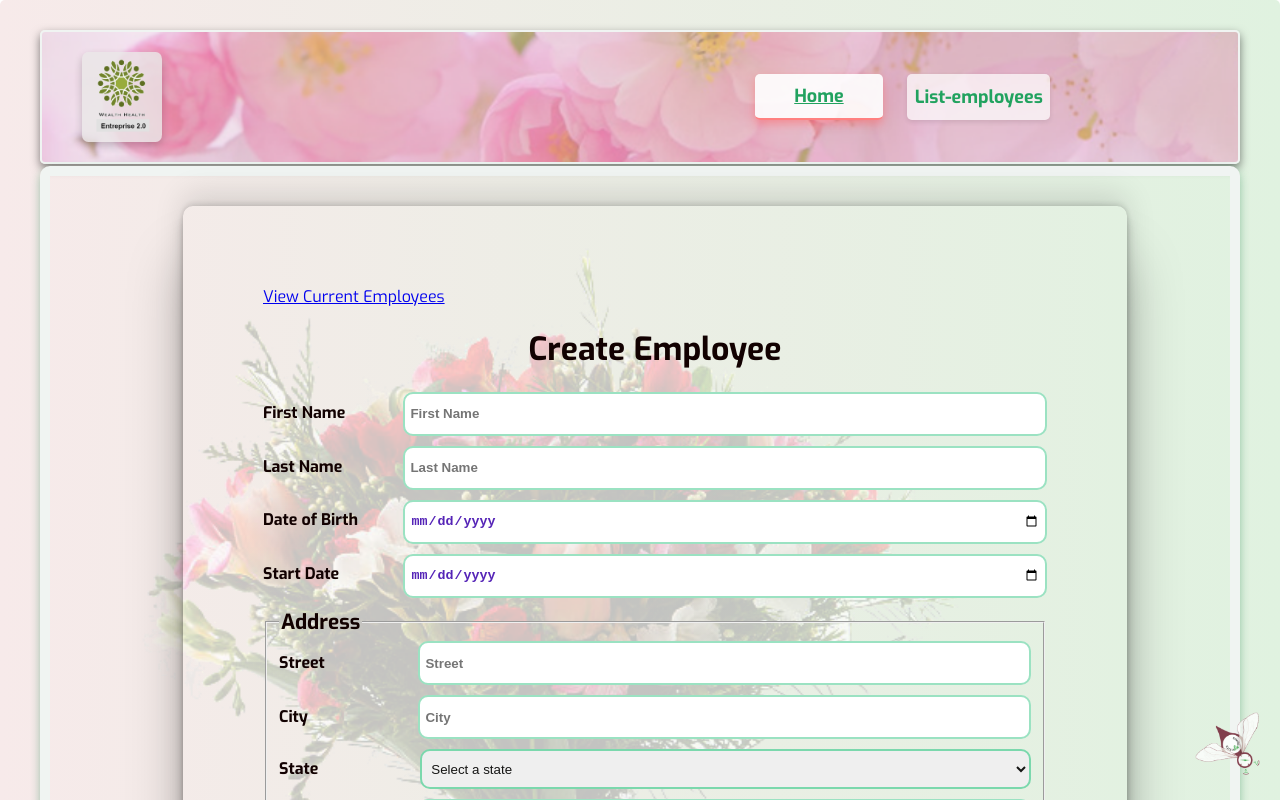
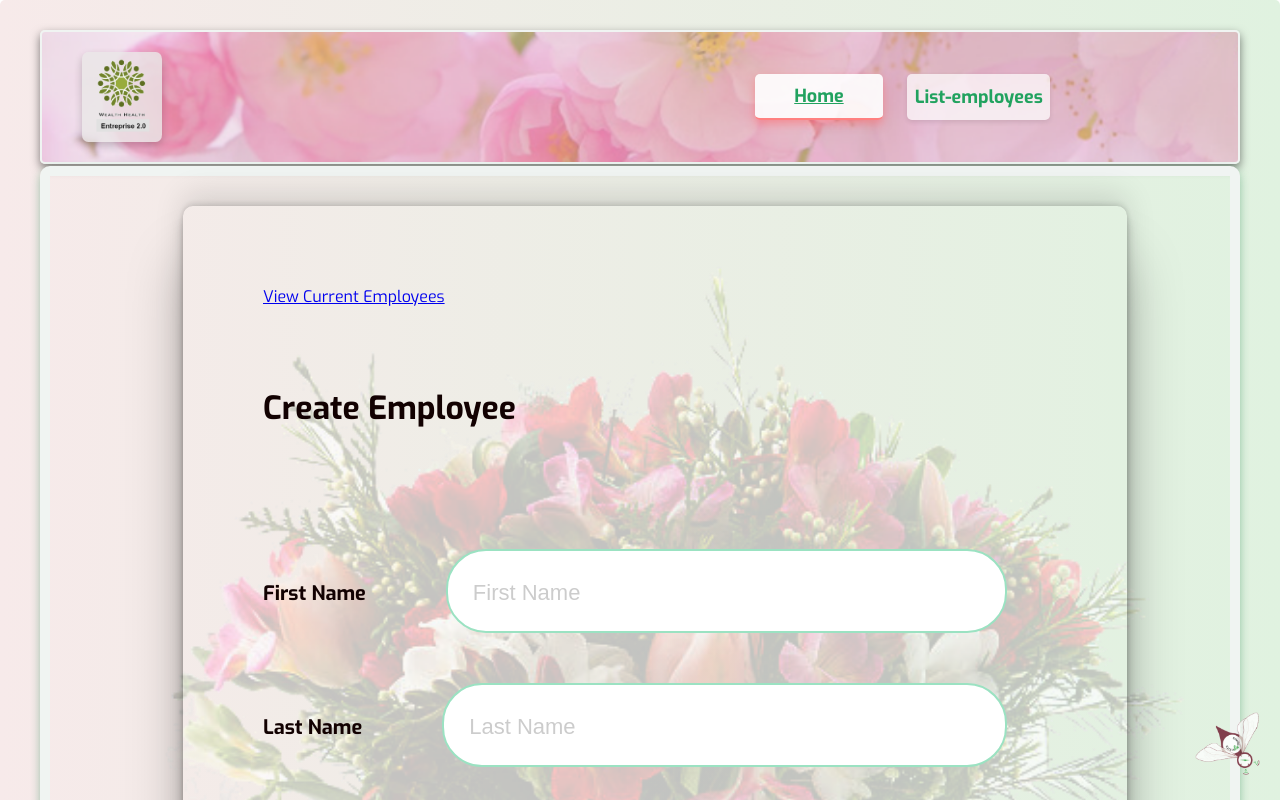
Before and after one commit to tetyanachouteau/P14FrontRHNet, a React (Create React App) app: page / in a window 1280 px wide. Shown: the top 800 px of the page. Built offline with nearby package versions, Linux system fonts and the light colour scheme.

Commit message:
Update of form imput css, ready to finish the style

```diff
--- a/src/components/Input.jsx
+++ b/src/components/Input.jsx
@@ -1,3 +1,4 @@
+import React, { useState } from 'react';
 import styles from "./Input.module.css";
 
 /**
@@ -12,23 +13,33 @@ import styles from "./Input.module.css";
  * @param {string} value - The current value of the input element.
  */
 function Input({ label, placeholder, type, controlId, onChange, hasError, value }) {
+    const [isCompleted, setIsCompleted] = useState(false);
+
+    const handleBlur = () => {
+        if (value.trim() !== "") {
+            setIsCompleted(true);
+        }
+    };
+
+    const handleFocus = () => {
+        setIsCompleted(false);
+    };
+
     return (
         <div className={styles.group}>
-            {/* Display error message if hasError is true */}
             {hasError && <div className={styles.errorMsg}>{hasError}</div>}
             <div className={styles.groupInput}>
-                {/* Label for the input element */}
                 <label className={styles.label} htmlFor={controlId}>{label}</label>
-
-                {/* Input element with conditional class for error state */}
                 <input
-                    className={hasError ? [styles.input, styles.error].join(" ") : styles.input}
+                    className={`${styles.input} ${isCompleted ? styles["input-completed"] : ""} ${hasError ? styles.error : ""}`}
                     value={value}
                     onChange={onChange}
                     id={controlId}
                     type={type}
                     placeholder={placeholder}
                     aria-label={label}
+                    onBlur={handleBlur}
+                    onFocus={handleFocus}
                 />
             </div>
         </div>
--- a/src/components/Input.module.css
+++ b/src/components/Input.module.css
@@ -1,3 +1,10 @@
+/* Styles pour placeholder */
+.input::placeholder {
+    color: #ccc;
+    font-weight: normal;
+    font-size: 22px;
+}
+
 .group {
     display: flex;
     flex-direction: column;
@@ -14,31 +21,42 @@
 .input {
     width: 100%;
     margin-left: 20px;
+    margin-right: 40px;
+    margin-bottom: 40px;
     height: 30px;
-    border-radius: 10px;
-    padding: 5px;
+    border-radius: 40px;
+    padding: 25px;
     border: 2px solid #9be2c2; /* Bordure bleue */
-    color: rgb(85, 36, 183); /* Couleur des lettres orange */
+    color: rgb(6, 1, 17); /* Couleur des lettres initiale */
     font-weight: bold; /* Texte gras */
-    transition: transform 0.3s ease; /* Ajout de la transition */
+    transition: transform 0.3s ease, background-color 0.3s ease, color 0.3s ease; /* Ajout de la transition */
+    font-size: 28px; /* Taille du texte par défaut */
 }
 
 .input:focus {
+    padding: 25px;
     transform: scale(1.1); /* Agrandissement lors de la saisie */
     outline: none; /* Supprime le contour par défaut */
     border-color: #e8a2bd; /* Assure que la bordure reste bleue au focus */
+    background-color: #e0f7fa; /* Arrière-plan bleu clair */
+    color: #5240a2; ;
 }
 
 .error {
-    border-color: rgb(233, 120, 120);
+    border-color: rgb(236, 30, 30);
 }
 
 .errorMsg {
-    color: rgb(243, 78, 78);
+    color: rgb(238, 21, 21);
     margin-left: 150px;
+    margin-bottom: 15px;
+    font-weight: bold;
 }
 
 .label {
+    white-space: nowrap;
     width: 150px;
     font-weight: bold;
+    margin-right: 60px;
+    font-size: 20px; /* Taille du texte par défaut */
 }
--- a/src/pages/Home.module.css
+++ b/src/pages/Home.module.css
@@ -21,7 +21,9 @@
 }
 
 .h1 {
-  text-align: center;
+  text-align: left;
+  margin-bottom: 120px;
+  margin-top:80px;
 }
 
 .form {
```
